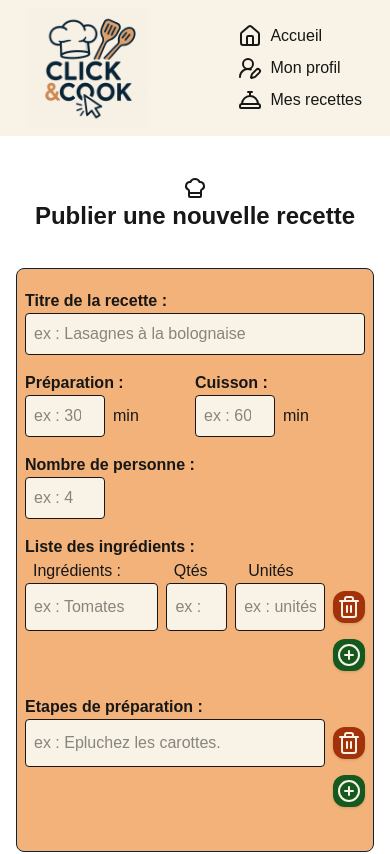
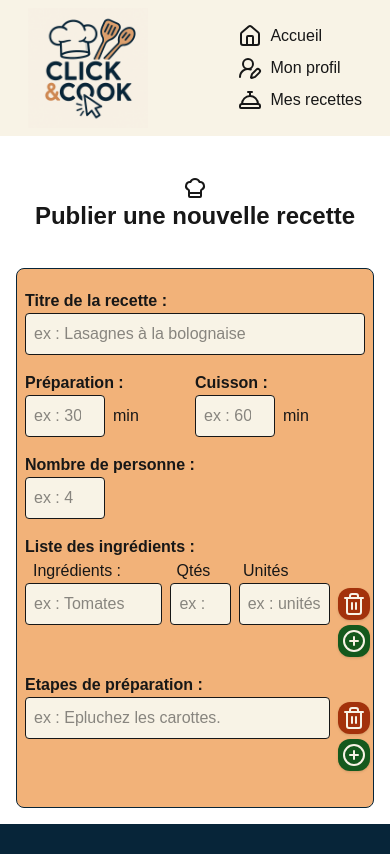
Before and after one commit to Edwige08/click_and_cook_front, a Next.js app: page /home/publishRecipe in a window 390 px wide. Shown: the top 854 px of the page. Built offline with nearby package versions, Linux system fonts and the light colour scheme.

Commit message:
update: responsive on FormRecipe.tsx

```diff
--- a/src/components/FormRecipe.tsx
+++ b/src/components/FormRecipe.tsx
@@ -52,38 +52,46 @@ export default function FormRecipe() {
                     <p className="font-bold">Liste des ingrédients :</p>
                     <div className="flex flex-col">
                         <div className="flex flex-row gap-2 pl-2">
-                            <p className="w-[40%]">Ingrédients :</p>
-                            <p className="w-[20%]">Qtés</p>
-                            <p className="w-[30%]">Unités</p>
+                            <p className="w-[44%]">Ingrédients :</p>
+                            <p className="w-[19%]">Qtés</p>
+                            <p className="w-[29%]">Unités</p>
+                            <p className="w-[8%] text-(--orangeColor)">.</p>
                         </div>
                         <div className="flex flex-row gap-2">
                             <Input
                                 inputName="ingredient"
                                 type="text"
                                 placeholder="ex : Tomates"
-                                classes="w-[45%]"
+                                classes="w-[44%]"
                             />
                             <Input
                                 inputName="quantity"
                                 type="number"
                                 placeholder="ex : 3"
-                                classes="w-[20%]"
+                                classes="w-[19%]"
                             />
                             <Input
                                 inputName="unity"
                                 type="text"
                                 placeholder="ex : unités"
-                                classes="w-[30%]"
+                                classes="w-[29%]"
                             />
-                            <button className="p-1 my-2 rounded-xl shadow-sm bg-(--redColor) text-(--lightColor)">
-                                <Trash2 />
+                            <button className="flex flex-col items-center w-[8%] ">
+                                <p className="m-auto p-1 rounded-xl shadow-sm bg-(--redColor) text-(--lightColor)">
+                                    <Trash2 />
+                                </p>
                             </button>
                         </div>
-                    </div>
-                    <div className="flex flex-col items-end">
-                        <button className="p-1 my-2 rounded-xl shadow-sm bg-(--greenColor) text-(--lightColor)">
-                            <CirclePlus />
-                        </button>
+                        <div className="flex flex-row gap-2">
+                            <div className="w-[44%] text-(--orangeColor)">.</div>
+                            <div className="w-[19%] text-(--orangeColor)">.</div>
+                            <div className="w-[29%] text-(--orangeColor)">.</div>
+                            <button className="flex flex-col items-center w-[8%]">
+                                <p className="m-auto p-1 rounded-xl shadow-sm bg-(--greenColor) text-(--lightColor)">
+                                    <CirclePlus />
+                                </p>
+                            </button>
+                        </div>
                     </div>
                 </div>
                 <div className="flex flex-col mb-4">
@@ -91,19 +99,23 @@ export default function FormRecipe() {
                     <div className="flex flex-col gap-2">
                         <div className="flex flex-row gap-2">
                             <Input
-                                inputName="ingredient"
+                                inputName="step"
                                 type="text"
                                 placeholder="ex : Epluchez les carottes."
-                                classes="w-[95%]"
+                                classes="w-[92%]"
                             />
-                            <button className="p-1 my-2 rounded-xl shadow-sm bg-(--redColor) text-(--lightColor)">
-                                <Trash2 />
+                            <button className="flex flex-col items-center w-[8%] ">
+                                <p className="m-auto p-1 rounded-xl shadow-sm bg-(--redColor) text-(--lightColor)">
+                                    <Trash2 />
+                                </p>
                             </button>
                         </div>
                     </div>
                     <div className="flex flex-col items-end">
-                        <button className="p-1 my-2 rounded-xl shadow-sm bg-(--greenColor) text-(--lightColor)">
-                            <CirclePlus />
+                        <button className="flex flex-col items-center w-[8%]">
+                            <p className="m-auto p-1 rounded-xl shadow-sm bg-(--greenColor) text-(--lightColor)">
+                                <CirclePlus />
+                            </p>
                         </button>
                     </div>
                 </div>
```
